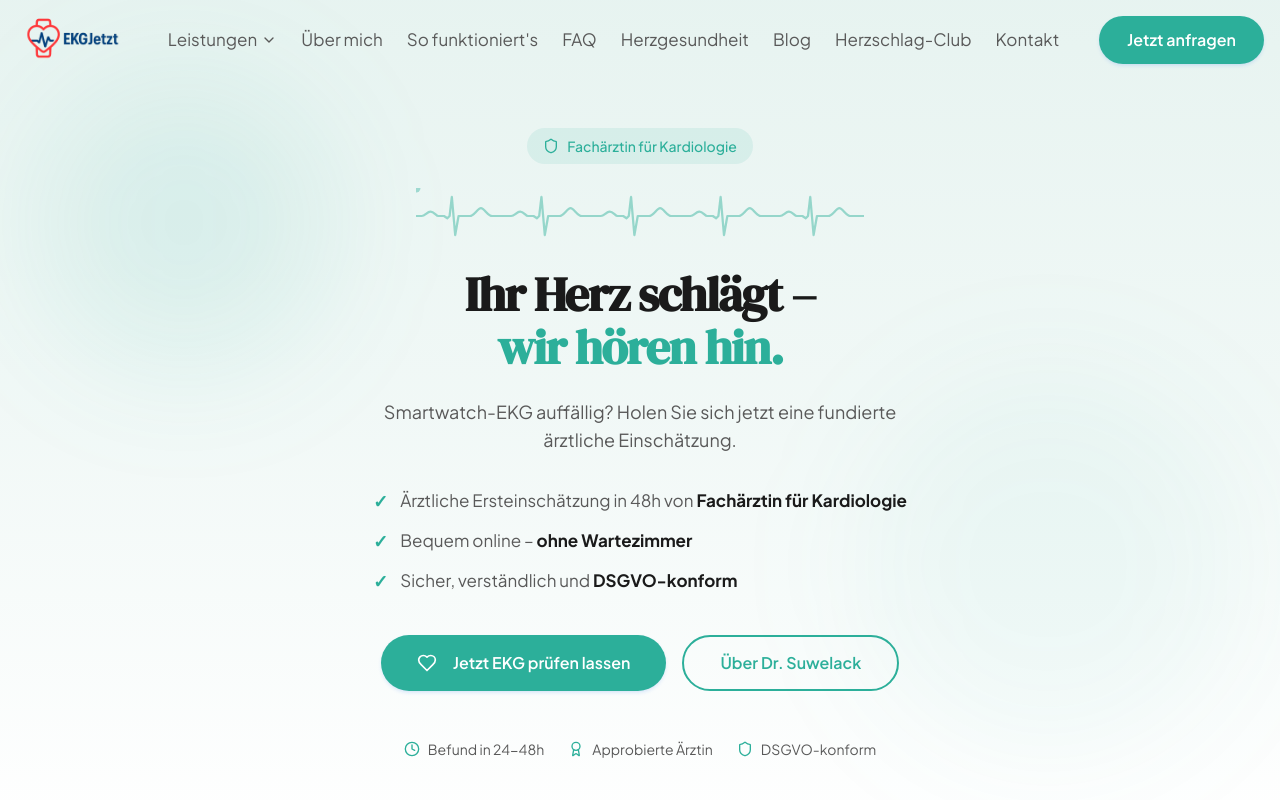
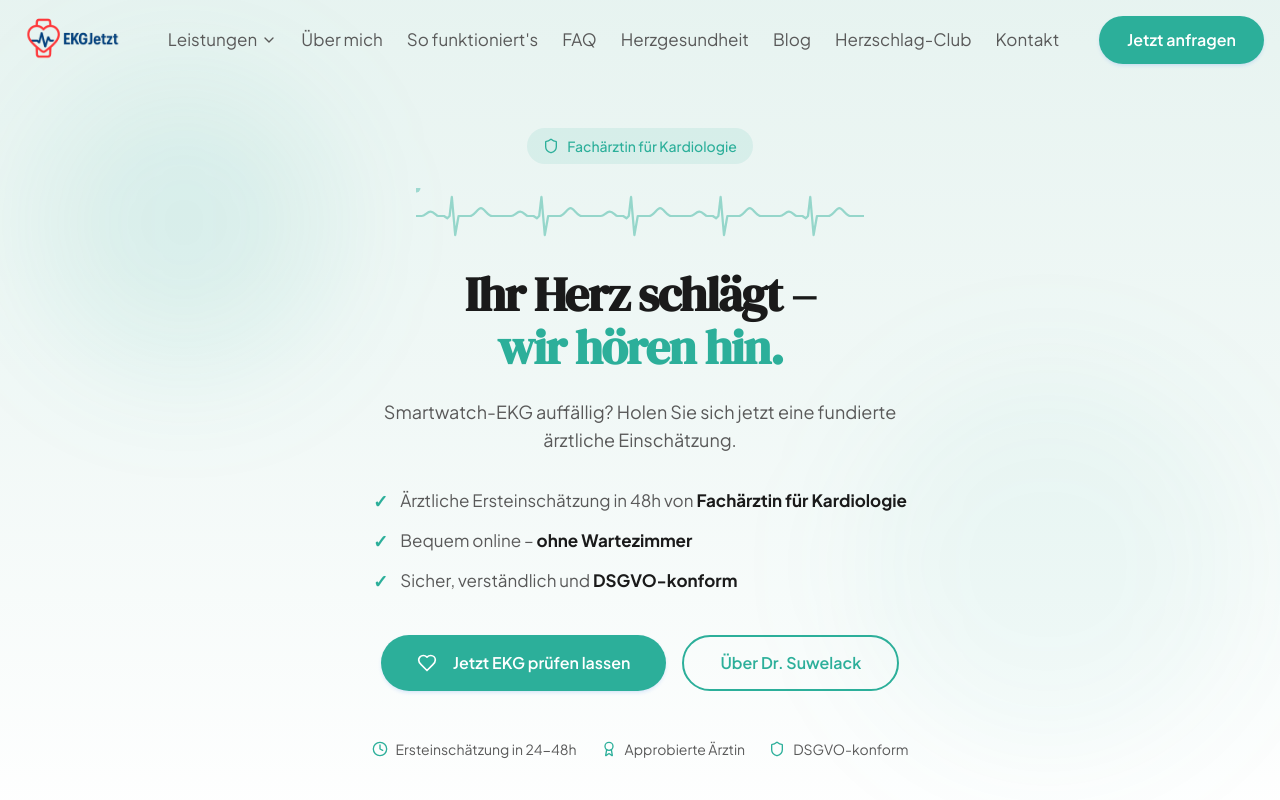
Before and after one commit to floid2/ekgjetzt, a React (Vite) app: page / in a window 1280 px wide. Shown: the top 800 px of the page. Built offline with nearby package versions, Linux system fonts and the light colour scheme; the HTML template or start-up script is replaced by a standard one.

Commit message:
Preceding changes

```diff
--- a/src/components/HeroSection.tsx
+++ b/src/components/HeroSection.tsx
@@ -79,7 +79,7 @@ const HeroSection = () => {
             <div className="flex flex-wrap gap-6 text-sm text-muted-foreground animate-slide-up justify-center" style={{ animationDelay: "0.4s" }}>
               <div className="flex items-center gap-2">
                 <Clock className="w-4 h-4 text-primary" />
-                <span>Befund in 24-48h</span>
+                <span>Ersteinschätzung in 24-48h</span>
               </div>
               <div className="flex items-center gap-2">
                 <Award className="w-4 h-4 text-primary" />
```
